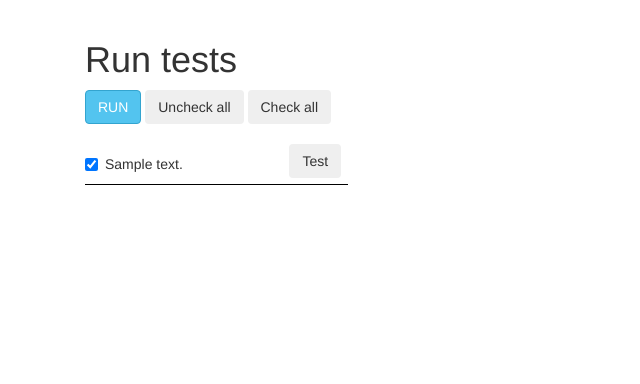
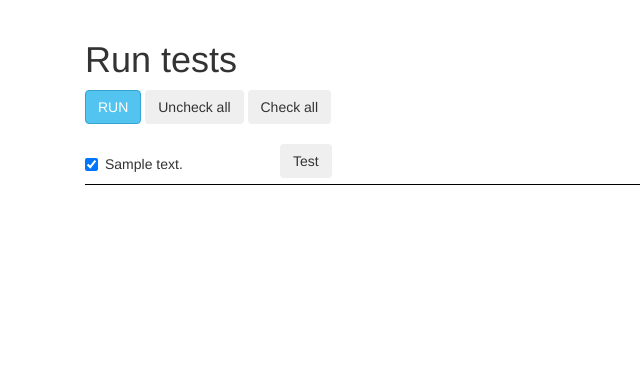
Before and after one commit to OpenBankProject/API-Tester, a Django app: template apitester/runtests/templates/runtests/index.html in a window 1280 px wide. Shown: the part 50-434 px from the top of the page, without its empty margins (0-640 px from the left). Run offline with Django 3.2, Linux system fonts and the light colour scheme; the template is opened without the code that fills it: most values are stand-ins (such as "Sample title", 1, 10 or a date in 2020); parts of the project's set-up code (start-up, migrations or seed data) failed here and were passed over; some libraries are stand-ins or nearby versions.

Commit message:
Put test results on same line as name/button

```diff
--- a/apitester/runtests/static/runtests/css/runtests.css
+++ b/apitester/runtests/static/runtests/css/runtests.css
@@ -5,8 +5,11 @@
 }
 #runtests .runner {
 	border-bottom: 1px solid black;
-	margin-bottom: 10px;
+	margin: 10px 0;
 }
 #runtests .runner .col-xs-3 {
 	padding-left: 0;
 }
+#runtests .result .alert {
+	margin-bottom: 10px;
+}
--- a/apitester/runtests/static/runtests/js/runtests.js
+++ b/apitester/runtests/static/runtests/js/runtests.js
@@ -1,5 +1,6 @@
 $(function() {
-	function runTest(test) {
+	function runTest(runner) {
+		var test = runner.data('test')
 		var url = URL_RUNTEST_BASE.replace('all', test);
 		$.get(url, function (data) {
 			if (data['success']) {
@@ -13,25 +14,25 @@ $(function() {
 				}
 				msg += '</ul>';
 			}
-			$('#results').append(`<div class="alert alert-${alertType}">${data['config']['summary']}<br />${data['test']}<br />${msg}<br />${data['result']}<br />Took ${data['execution_time']} ms</div>`);
+			var result = `<div class="alert alert-${alertType}">${data['config']['summary']}<br />${data['test']}<br />${msg}<br />${data['result']}<br />Took ${data['execution_time']} ms</div>`;
+			$(runner.find('.result')).append(result);
 		});
 	}
 
 	$('#run').click(function() {
-		$('#results').empty();
+		$('.result').empty();
 		var runners = $('.runner');
 		for (var i=0; i < runners.length; i++) {
 			var runner = $(runners[i]);
 			if (runner.find('input').is(':checked')) {
-				runTest(runner.data('test'));
+				runTest(runner);
 			}
 		}
 	});
 	$('.runner button').click(function() {
-		$('#results').empty();
-		window.scrollTo(0, 0);
-		var test = $(this).parent().parent().parent().data('test');
-		runTest(test);
+		var runner = $(this).parent().parent().parent();
+		$(runner).find('.result').empty();
+		runTest(runner);
 	});
 
 	$('#checkNone').click(function() {
--- a/apitester/runtests/templates/runtests/index.html
+++ b/apitester/runtests/templates/runtests/index.html
@@ -7,8 +7,6 @@
 <div class="container" id="runtests">
 	<h1>Run tests</h1>
 
-	<div class="row">
-		<div class="col-xs-12 col-sm-3">
 	<div id="runbuttons">
 		<button class="btn btn-primary" id="run">RUN</button> <button class="btn btn-secondary" id="checkNone" />Uncheck all</button> <button class="btn btn-secondary" id="checkAll" />Check all</button>
 	</div>
@@ -16,24 +14,19 @@
 		{% for call in calls %}
 		<li class="runner" data-test="{{ call.method }} {{ call.urlpath }}">
 			<div class="row">
-						<div class="col-xs-9">
+				<div class="col-xs-2">
 					<div class="checkbox">
 						<label><input type="checkbox" checked="checked" /> {{ call.summary }}</label>
 					</div>
 				</div>
-						<div class="col-xs-3">
+				<div class="col-xs-1">
 						<button class="btn btn-secondary">Test</button>
 				</div>
+				<div class="col-xs-9 result"></div>
 			</div>
 		</li>
 		{% endfor %}
 	</ul>
-		</div>
-
-		<div class="col-xs-12 col-sm-9">
-			<div id="results"></div>
-		</div>
-	</div>
 </div>
 {% endblock content %}
 
```
Lines whose indentation alone changed are shown as unchanged.
